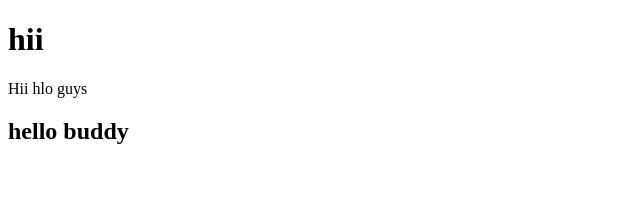
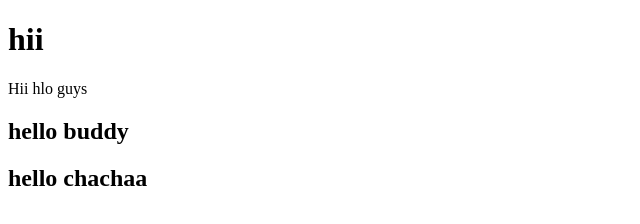
Before and after one commit to MR-Washie/DocVault, a plain HTML site: page index.html in a window 1280 px wide. Shown: the whole page, without its empty margins (0-640 px from the left). Drawn offline with Linux system fonts and the light colour scheme.

Commit message:
added chachaa

```diff
--- a/index.html
+++ b/index.html
@@ -9,5 +9,6 @@
     <h1>hii</h1>
     <p>Hii hlo guys</p>
     <h2>hello buddy</h2>
+    <h2>hello chachaa</h2>
 </body>
 </html>
```
